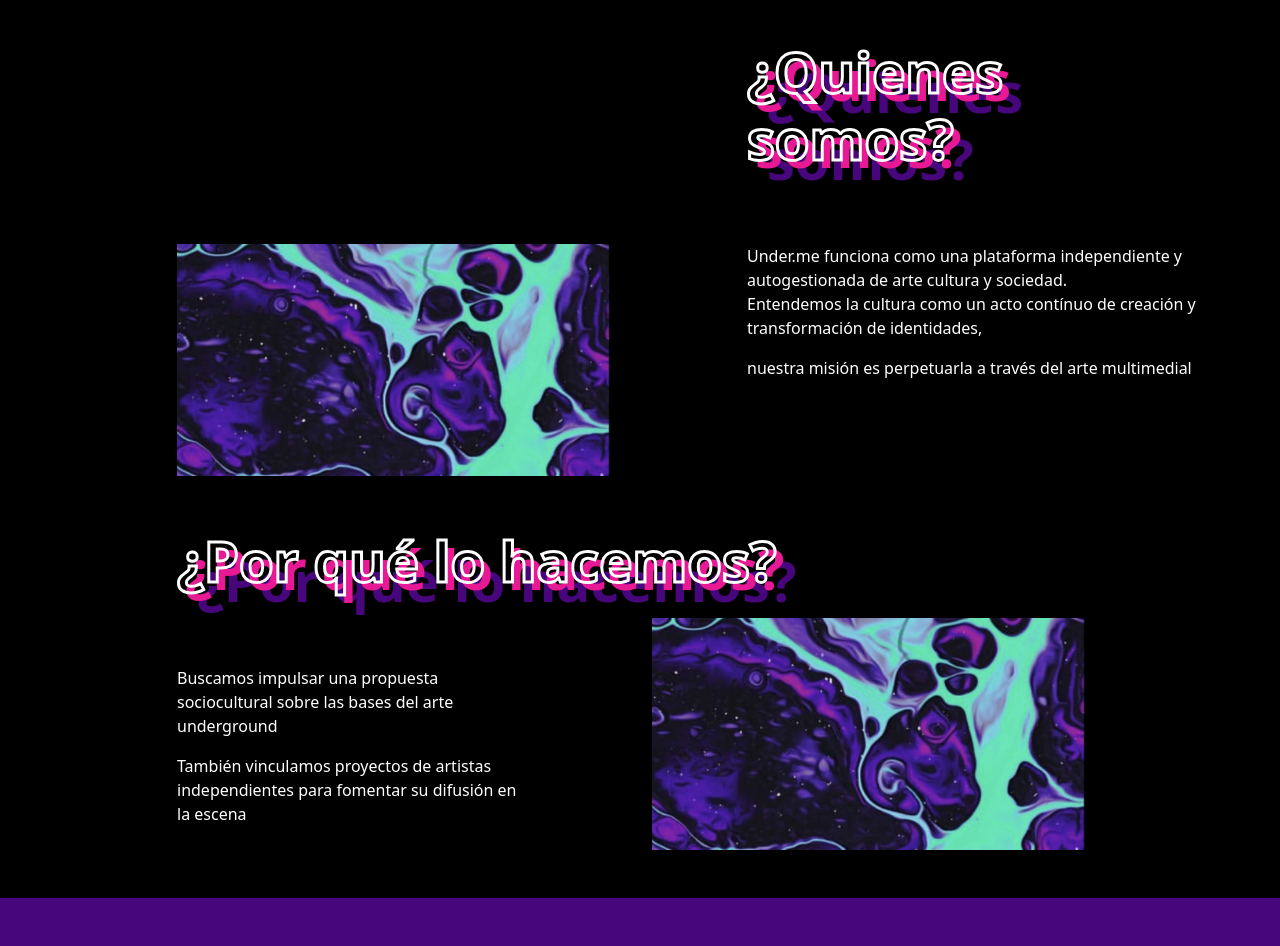
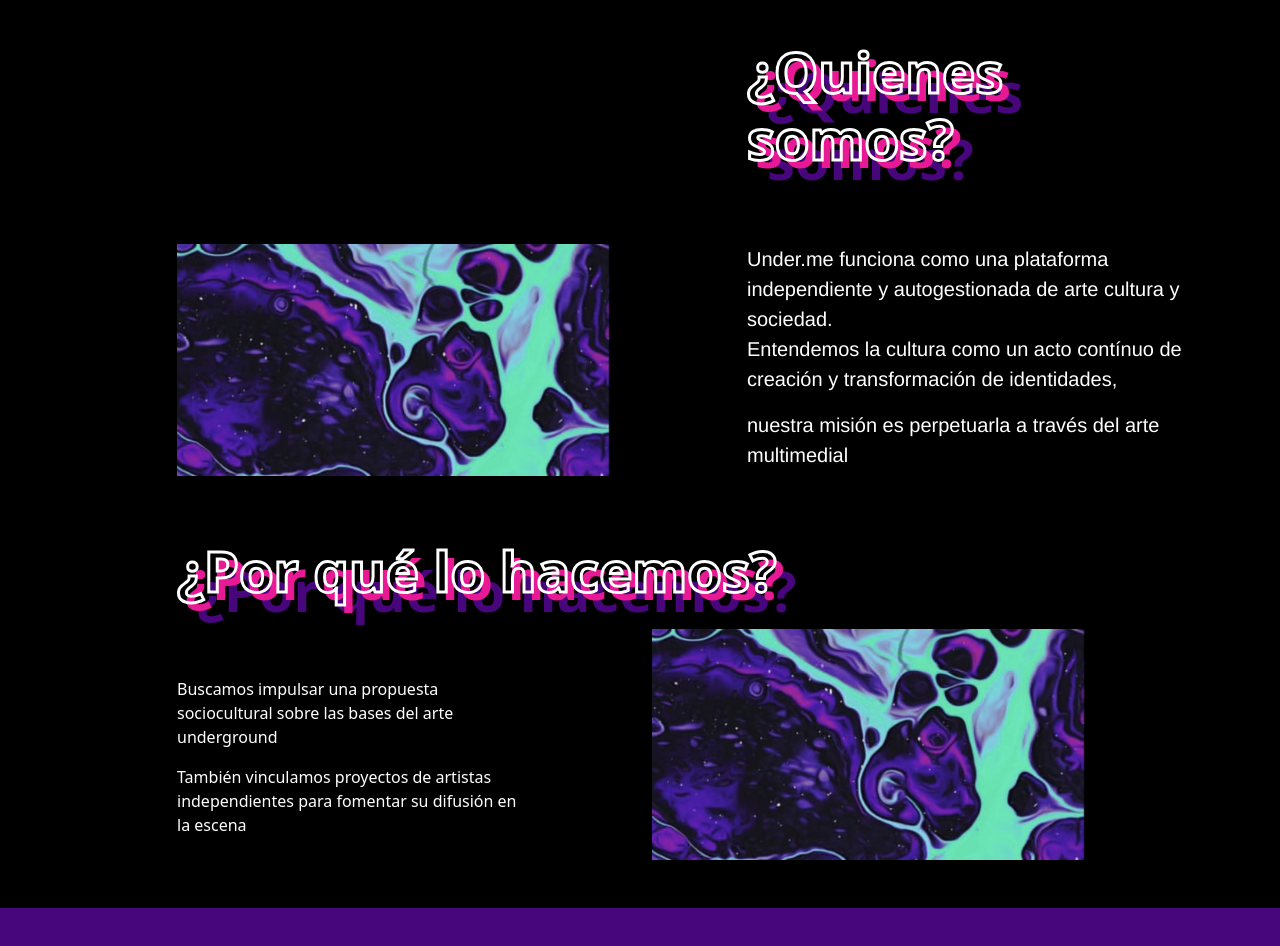
Before and after one commit to RocioSantiso/under.me, a website: page index.html in a window 1280 px wide. Shown: the part 917-1863 px from the top of the page. Drawn offline with nearby package versions, Linux system fonts and the light colour scheme; files that its build step writes are made by us from their sources.

Commit message:
cambio de estilos de fuentes

```diff
--- a/index.html
+++ b/index.html
@@ -92,7 +92,7 @@
 
             </div>
 
-            <div class="col-lg-5">
+            <div class="col-lg-5 txt-secundario">
                 <p class="mt-lg-5 my-auto mx-center">
                     Under.me funciona como una plataforma independiente y autogestionada de arte cultura y sociedad.
                 </p>
--- a/scss/_artistas.scss
+++ b/scss/_artistas.scss
@@ -20,3 +20,9 @@
     margin-left: 10px;
     margin-right: 15px;
 }
+
+.txt-secundario{
+    font-family: 'Franklin Gothic Medium', 'Arial Narrow', Arial, sans-serif;
+    font-size: 1.25rem;
+    color: ffffff;
+}
```
